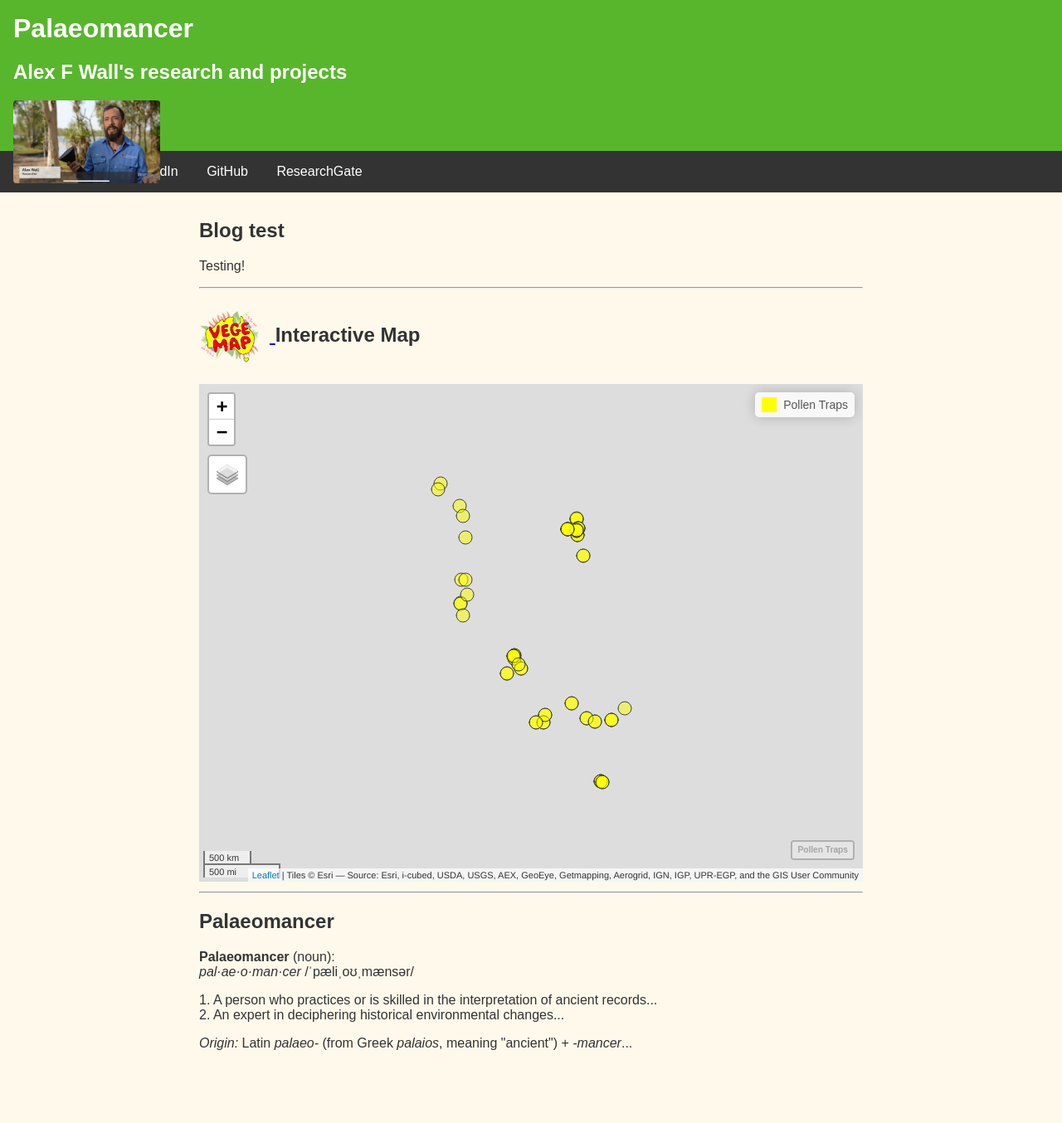
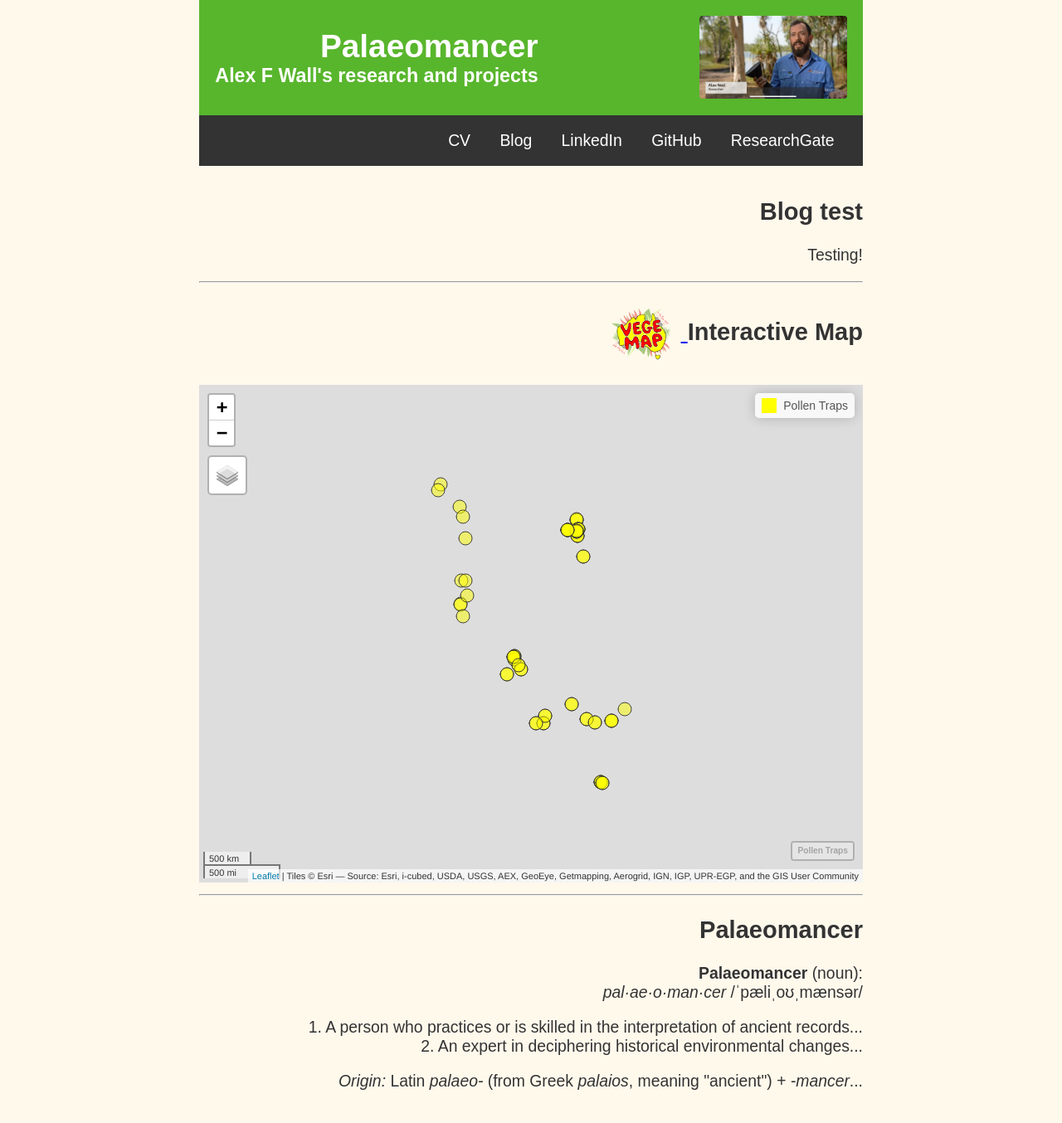
Before and after one commit to AlexFWall/Palaeomancer, a Jekyll site: the page built from index.md, in a window 1280 px wide. Shown: the whole page at 83% size. Built offline with Jekyll 4.4.1, drawn with Linux system fonts in a browser that asks for light colours; before the commit the page ends 1299 px from its top, so only the background shows below that.

Commit message:
Update home.html

```diff
--- a/_layouts/home.html
+++ b/_layouts/home.html
@@ -6,8 +6,11 @@ layout: null
 <html lang="en">
 <head>
   <meta charset="UTF-8">
+  <!-- This helps ensure proper scaling on mobile -->
+  <meta name="viewport" content="width=device-width, initial-scale=1.0">
   <title>{{ page.title }}</title>
   <style>
+    /* Base styling */
     body {
       font-family: Arial, sans-serif;
       background-color: #FFF9EC;
@@ -15,39 +18,71 @@ layout: null
       margin: 0;
       padding: 0;
     }
+    /* Center everything horizontally and right-align text */
+    .container {
+      max-width: 800px;
+      margin: 0 auto; /* centers horizontally */
+      text-align: right; /* right-aligns the text inside */
+      padding: 0 1em;
+    }
+    /* Make fonts slightly larger by default */
+    body, .container {
+      font-size: 1.1em;
+    }
+    /* Header styles */
     header {
+      display: flex;
+      align-items: center;
+      justify-content: space-between; /* space between the title and image */
       background-color: #58B62C;
       color: white;
       padding: 1em;
-      text-align: left;
-      position: relative;
-      height: 150px;
+      margin-bottom: 0; /* We'll rely on .container for spacing */
     }
+    header .subtitle {
+      margin: 0;
+      font-size: 1.2em;
+    }
+    /* Nav styles */
     nav {
-      margin: 0;
+      background-color: #333;
       padding: 1em;
-      background-color: #333;
-      text-align: left;
+      margin-bottom: 2em; /* space after nav before main content */
     }
     nav a {
       margin: 0 15px;
       color: white;
       text-decoration: none;
     }
-    .container {
-      max-width: 800px;
-      margin: 2em auto;
-      padding: 0 1em;
+    /* Blog container, map, definition */
+    .content-area {
+      margin-bottom: 2em;
     }
     iframe {
       width: 100%;
       height: 600px;
       border: none;
     }
+
+    /* Make fonts even bigger on smaller screens (e.g., phones) */
+    @media (max-width: 600px) {
+      body, .container {
+        font-size: 1.2em; /* slightly larger on mobile */
+      }
+      header {
+        flex-direction: column; /* stack the title and image vertically */
+        text-align: right;      /* keep text right-aligned */
+      }
+      header img {
+        margin-top: 1em;
+      }
+    }
   </style>
 </head>
 <body>
-   <!-- NEW HEADER WITH IMAGE + SUBTITLE -->
+
+  <!-- Header and Title -->
+  <div class="container">
     <header>
       <div>
         <h1 style="margin: 0;">{{ site.title }}</h1>
@@ -57,6 +92,10 @@ layout: null
            alt="Alex F. Wall"
            style="height: 100px; border-radius: 4px;">
     </header>
+  </div>
+
+  <!-- Navigation -->
+  <div class="container">
     <nav>
       <a href="{{ '/cv/' | relative_url }}">CV</a>
       <a href="{{ '/blog/' | relative_url }}">Blog</a>
@@ -64,11 +103,18 @@ layout: null
       <a href="https://github.com/AlexFWall">GitHub</a>
       <a href="https://www.researchgate.net/profile/Your-Name">ResearchGate</a>
     </nav>
-  <div class="container">
+  </div>
+
+  <!-- Main content area: blog post, map, definition -->
+  <div class="container content-area">
     <!-- 1) Most Recent Blog Post -->
     {% assign latest_post = site.posts | first %}
+    {% if latest_post %}
       <h2>{{ latest_post.title }}</h2>
       {{ latest_post.content }}
+    {% else %}
+      <p>No blog posts yet!</p>
+    {% endif %}
     <hr>
 
     <!-- 2) Map -->
```
Lines whose indentation alone changed are shown as unchanged.
